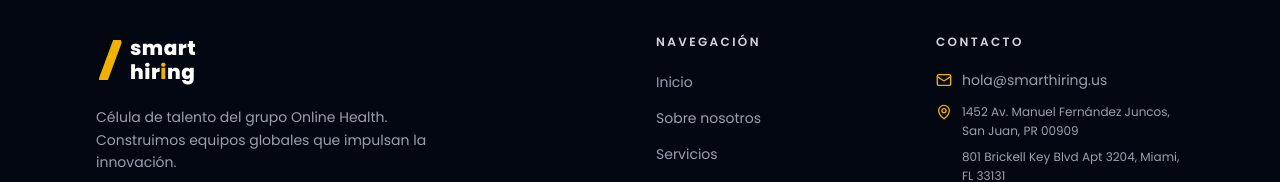
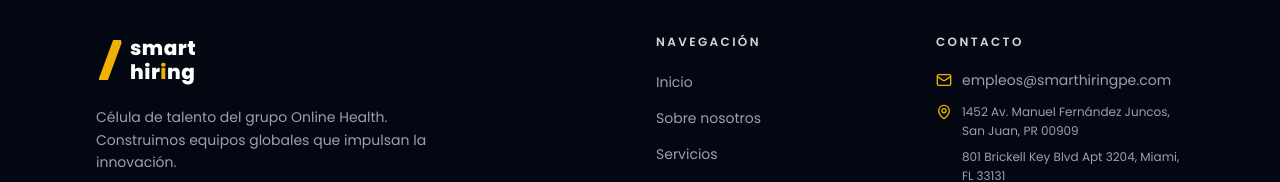
Before and after one commit to CalebCondor/SmartHiring, a Next.js app: page / in a window 1280 px wide. Shown: the part 2509-2691 px from the top of the page. Built offline with nearby package versions, Linux system fonts and the light colour scheme.

Commit message:
fix(footer): update contact email to smart hiring pe domain
The footer contact email has been changed from hola@smarthiring.us to empleos@smarthiringpe.com to align with the current Smart Hiring PE branding. Privacy and terms link elements were also reformatted for improved readability.

```diff
--- a/src/components/Footer.tsx
+++ b/src/components/Footer.tsx
@@ -135,10 +135,10 @@ export function Footer() {
               <li className="flex items-start gap-2.5">
                 <Mail className="w-4 h-4 text-yellow-500 shrink-0 mt-0.5" />
                 <a
-                  href="mailto:hola@smarthiring.us"
+                  href="mailto:empleos@smarthiringpe.com "
                   className="text-gray-400 hover:text-yellow-500 transition-colors"
                 >
-                  hola@smarthiring.us
+                  empleos@smarthiringpe.com{" "}
                 </a>
               </li>
               <li className="flex items-start gap-2.5">
@@ -159,10 +159,16 @@ export function Footer() {
             © {year} Smart Hiring EIRL. Parte del grupo Online Health.
           </p>
           <div className="flex items-center gap-5 text-xs text-gray-500">
-            <a href="#privacidad" className="hover:text-yellow-500 transition-colors">
+            <a
+              href="#privacidad"
+              className="hover:text-yellow-500 transition-colors"
+            >
               Privacidad
             </a>
-            <a href="#terminos" className="hover:text-yellow-500 transition-colors">
+            <a
+              href="#terminos"
+              className="hover:text-yellow-500 transition-colors"
+            >
               Términos
             </a>
           </div>
```
